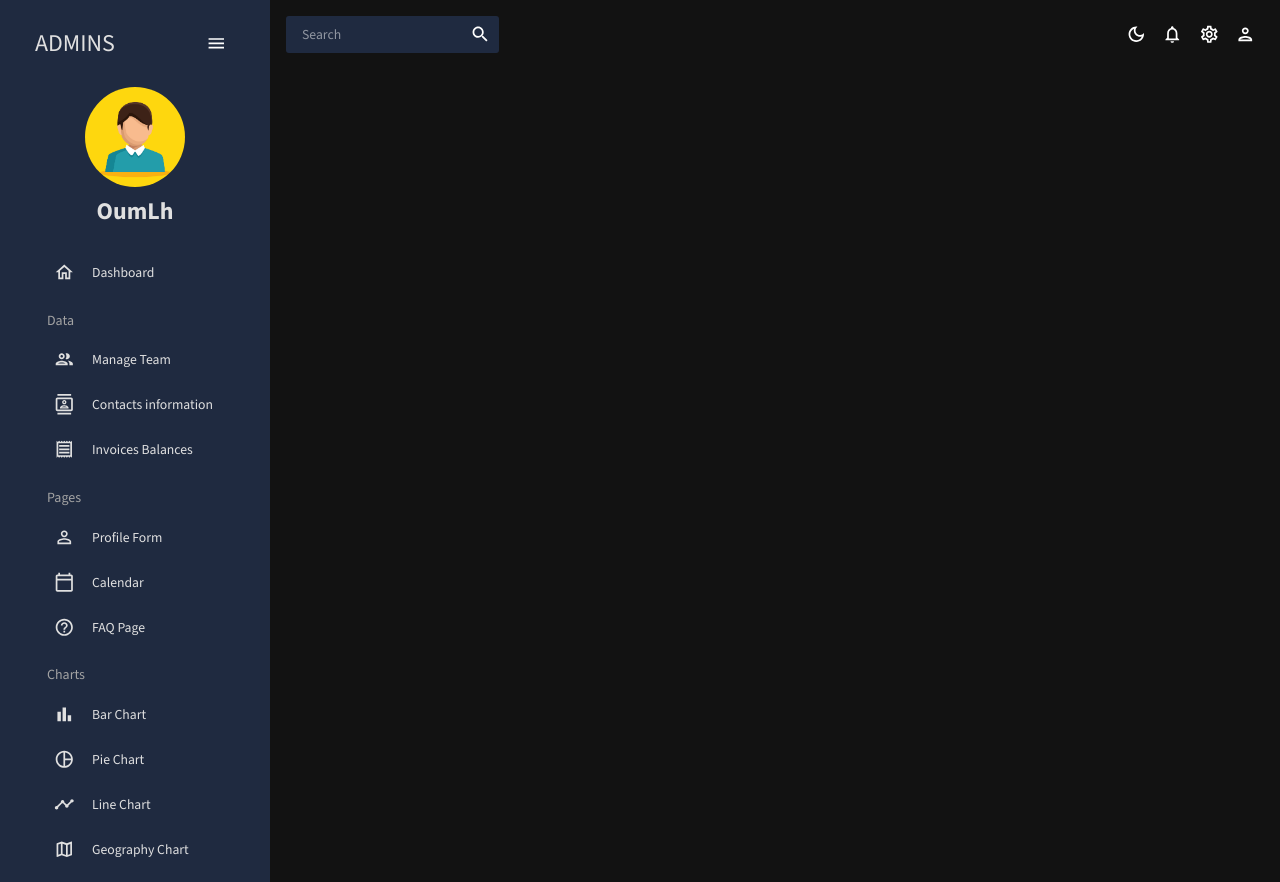
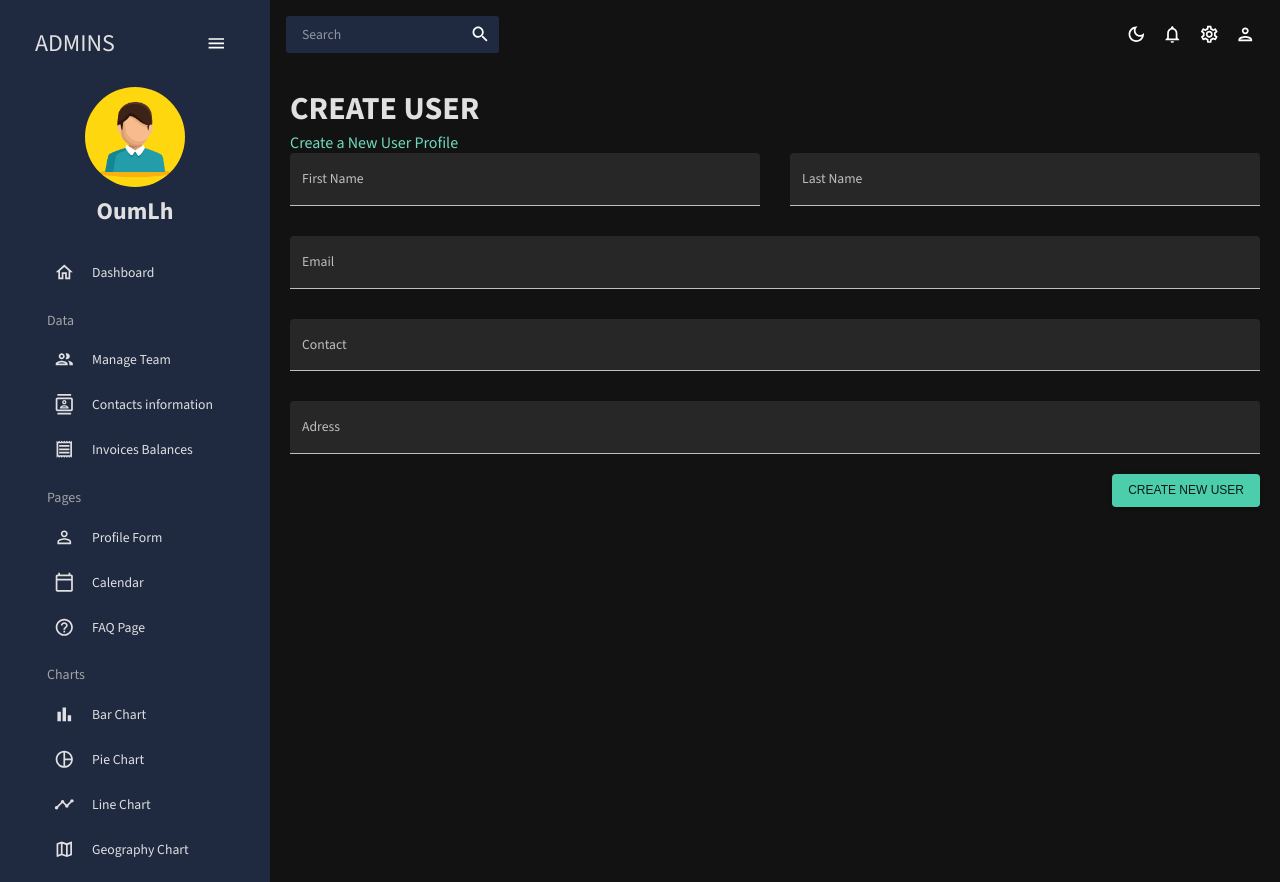
Before and after one commit to oumaimalharrak/react-admin, a React (Vite) app: page /form in a window 1280 px wide. Built offline with nearby package versions, Linux system fonts and the light colour scheme.

Commit message:
interactive calendar

```diff
--- a/src/main.jsx
+++ b/src/main.jsx
@@ -3,7 +3,6 @@ import ReactDOM from 'react-dom'
 import { BrowserRouter as Router, Route, Routes } from 'react-router-dom'
 import App from './App'
 import './index.css'
-// import Header from './components/Header'
 import Dashboard from './scenes/dashboard'
 import Team from './scenes/team/Index'
 import Contacts from './scenes/contacts'
@@ -19,14 +18,13 @@ import Geography from './scenes/geography/index'
 
 
 
-
 ReactDOM.render(
   <React.StrictMode>
     <Router>
           <Routes>
             <Route path="/" element={<App/>}>
               <Route index element={<Dashboard/>} />
-              {/* <Route path='home' element={<Dashboard/>} /> */}
+              <Route path='home' element={<Dashboard/>} />
               <Route path="team" element={<Team/>} />
               <Route path="contacts" element={<Contacts/>} />
               <Route path="invoices" element={<Invoices/>} />
--- a/src/scenes/calendar/index.jsx
+++ b/src/scenes/calendar/index.jsx
@@ -1,9 +1,121 @@
-import React from 'react'
+import { useState } from "react";
+import FullCalendar from "@fullcalendar/react";
+import dayGridPlugin from "@fullcalendar/daygrid";
+import timeGridPlugin from "@fullcalendar/timegrid";
+import listPlugin from "@fullcalendar/list";
+import interactionPlugin from "@fullcalendar/interaction";
+import { formatDate } from "@fullcalendar/core"
+import {
+  Box,
+  List,
+  useTheme,
+  Typography,
+  ListItem,
+  ListItemText,
+} from "@mui/material";
+import Header from "../../components/Header";
+import { tokens } from "../../Theme";
 
-function Calendar() {
+const Calendar = () => {
+  const theme = useTheme();
+  const colors = tokens(theme.palette.mode);
+  const [currentEvents, setCurrentevents] = useState([]);
+
+  const handleDateclick = (selected) => {
+    const title = prompt("please enter new title to your event");
+    const calendarApi = selected.view.calendar;
+    calendarApi.unselect();
+
+    if (title) {
+      calendarApi.addEvent({
+        id: `${selected.dateStr}-${title}`,
+        title,
+        start: selected.startStr,
+        end: selected.endStr,
+        allDay: selected.allDay,
+      });
+    }
+  };
+
+  const handleEventClik = (selected) => {
+    if (
+      window.confirm(
+        `are you sure you want to delete the event '${selected.event.title}'`
+      )
+    ) {
+      selected.event.remove();
+    }
+  };
+
   return (
-    <div>Calendar</div>
-  )
-}
+    <Box m="20px">
+      <Header title="CALENDAR" subtitle="Full Calendar Interactive Page" />
+      <Box display="flex" justifyContent="space-between" m="20px">
+        {/* calendar sidebar */}
+        <Box flex="1 1 20%" p="15px" borderRadius="5px" backgroundColor={colors.primary[400]}>
+        <Typography variant="h5" m="5px">Events</Typography>
+          <List >
+            {currentEvents.map((event) => (
+              <ListItem
+                key={event.id}
+                sx={{
+                  backgroundColor: colors.greenAccent[500],
+                  margin: " 10px 0",
+                  borderRadius: "2px",
 
-export default Calendar
+                }}
+              >
+                <ListItemText
+
+                  primary={event.title}
+                  secondary={
+                    <Typography>
+                      {formatDate(event.start, {
+                        year: "numeric",
+                        month: "short",
+                        day: "numeric",
+                      })}
+                    </Typography>
+                  }
+                />
+              </ListItem>
+            ))}
+          </List>
+        </Box>
+        {/* Calendar */}
+        <Box flex="1 1 100%" ml="15px" >
+            <FullCalendar
+            height="75vh"
+            plugins={[
+              dayGridPlugin,
+               timeGridPlugin,
+               listPlugin,
+               interactionPlugin
+            ]}
+            headerToolbar={{
+              left: "prev,next,today",
+              center: "title",
+              right: "dayGridMonth,timeGridWeek,timeGridDay,listMonth"
+            }}
+            initialView="dayGridMonth"
+            editable={true}
+            selectable={true}
+            dayMaxEvents={true}
+            select={handleDateclick}
+            eventClick={handleEventClik}
+            eventsSet={(event)=> setCurrentevents(event)}
+            initialEvents={[
+              {id: "184", title: "Day event", date: "2023-09-25"},
+              {id: "184", title: "ceremony", date: "2023-09-25"}
+            ]}
+           eventBackgroundColor="#4cceac"
+
+
+            />
+        </Box>
+      </Box>
+    </Box>
+  );
+};
+
+export default Calendar;
--- a/src/scenes/form/index.jsx
+++ b/src/scenes/form/index.jsx
@@ -1,16 +1,142 @@
-import {Box, button, Textfield} from "@mui/material";
-import {Formik} from "formik";
+import { Box, Button, TextField } from "@mui/material";
+import { Formik } from "formik";
 import * as yup from "yup";
 import useMediaQuery from "@mui/material/useMediaQuery";
 import Header from "../../components/Header";
 
-const Form =()=>{
-  const isnonMobile = useMediaQuery("(min-width:600px")
-return (
-  <Box>
+const initialeValues = {
+  firstName: "",
+  lastName: "",
+  email: "",
+  contact: "",
+  adress: "",
+};
 
+const phoneRegExp = /^(?:(?:(?:\+|00)212[\s]?(?:[\s]?\(0\)[\s]?)?)|0){1}(?:5[\s.-]?[2-3]|6[\s.-]?[13-9]){1}[0-9]{1}(?:[\s.-]?\d{2}){3}$/;
 
-  </Box>
-)
-}
+const userSchema = yup.object().shape({
+  firstName: yup.string().required("required"),
+  lastName: yup.string().required("required"),
+  email: yup.string().email("invalid email").required("required"),
+  contact: yup
+    .string()
+    .matches(phoneRegExp, "phone number is not valid")
+    .required("required"),
+  adress: yup.string().required("required"),
+});
+
+const Form = () => {
+  const isNonMobile = useMediaQuery("(min-width:600px)");
+
+  const handleFormsubmit = () => {
+    console.log("submitted");
+  };
+
+  return (
+    <Box m="20px">
+      <Header title="CREATE USER" subtitle="Create a New User Profile" />
+      <Formik
+        initialValues={initialeValues}
+        onSubmit={handleFormsubmit}
+        validationSchema={userSchema}
+      >
+        {({
+          values,
+          errors,
+          touched,
+          handleBlur,
+          handleChange,
+          handleSubmit,
+        }) => (
+          <form onSubmit={handleSubmit}>
+            <Box
+              display="grid"
+              gap="30px"
+              gridTemplateColumns="repeat(4, minmax(0, 1fr))"
+              sx={{
+                "& > div": { gridColumn: isNonMobile ? undefined : "span 4" },
+              }}
+            >
+              <TextField
+                fullWidth
+                variant="filled"
+                type="text"
+                label="First Name"
+                onBlur={handleBlur}
+                onChange={handleChange}
+                name="firstName"
+                value={values.firstName}
+                error={!!touched.firstName && !!errors.firstName}
+                helperText={touched.firstName && errors.firstName}
+                sx={{ gridColumn: "span 2" }}
+              />
+              <TextField
+                fullWidth
+                variant="filled"
+                type="text"
+                label="Last Name"
+                onBlur={handleBlur}
+                onChange={handleChange}
+                name="lasttName"
+                value={values.lastName}
+                error={!!touched.lastName && !!errors.lastName}
+                helperText={touched.lastName && errors.lastName}
+                sx={{ gridColumn: "span 2" }}
+              />
+              <TextField
+                fullWidth
+                variant="filled"
+                type="text"
+                label="Email"
+                onBlur={handleBlur}
+                onChange={handleChange}
+                name="email"
+                value={values.email}
+                error={!!touched.email && !!errors.email}
+                helperText={touched.email && errors.email}
+                sx={{ gridColumn: "span 4" }}
+              />
+              <TextField
+                fullWidth
+                variant="filled"
+                type="phone"
+                label="Contact"
+                onBlur={handleBlur}
+                onChange={handleChange}
+                name="contact"
+                value={values.contact}
+                error={!!touched.contact && !!errors.contact}
+                helperText={touched.contact && errors.contact}
+                sx={{ gridColumn: "span 4" }}
+              />
+              <TextField
+                fullWidth
+                variant="filled"
+                type="text"
+                label="Adress"
+                onBlur={handleBlur}
+                onChange={handleChange}
+                name="adress"
+                value={values.adress}
+                error={!!touched.adress && !!errors.adress}
+                helperText={touched.adress && errors.adress}
+                sx={{ gridColumn: "span 4" }}
+              />
+            </Box>
+            <Box display="flex" justifyContent="end" mt="20px">
+              <Button
+                type="submit"
+                color="secondary"
+                variant="contained"
+              >
+                Create New User
+              </Button>
+            </Box>
+          </form>
+        )}
+      </Formik>
+    </Box>
+  );
+};
 export default Form;
+2;
--- a/src/scenes/global/Sidebar.jsx
+++ b/src/scenes/global/Sidebar.jsx
@@ -139,7 +139,7 @@ const Sidebar = () => {
               />
             </Link>
             <Link to="contacts">
-              {" "}
+
               <Item
                 title="Contacts information"
                 // to="/contacts"
```
Also changed, not shown: package.json (+6 -4 lines), 1 other file (tests, documents, lock files or other folders).
